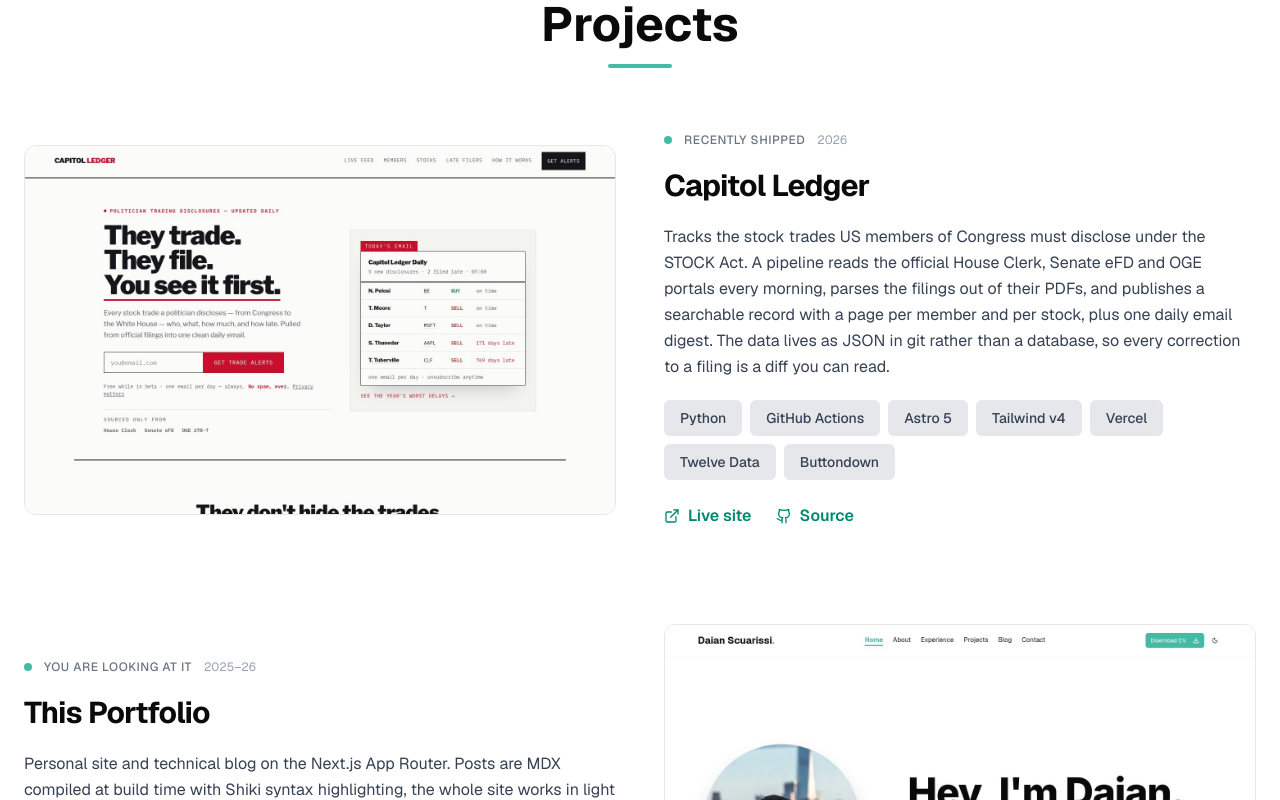
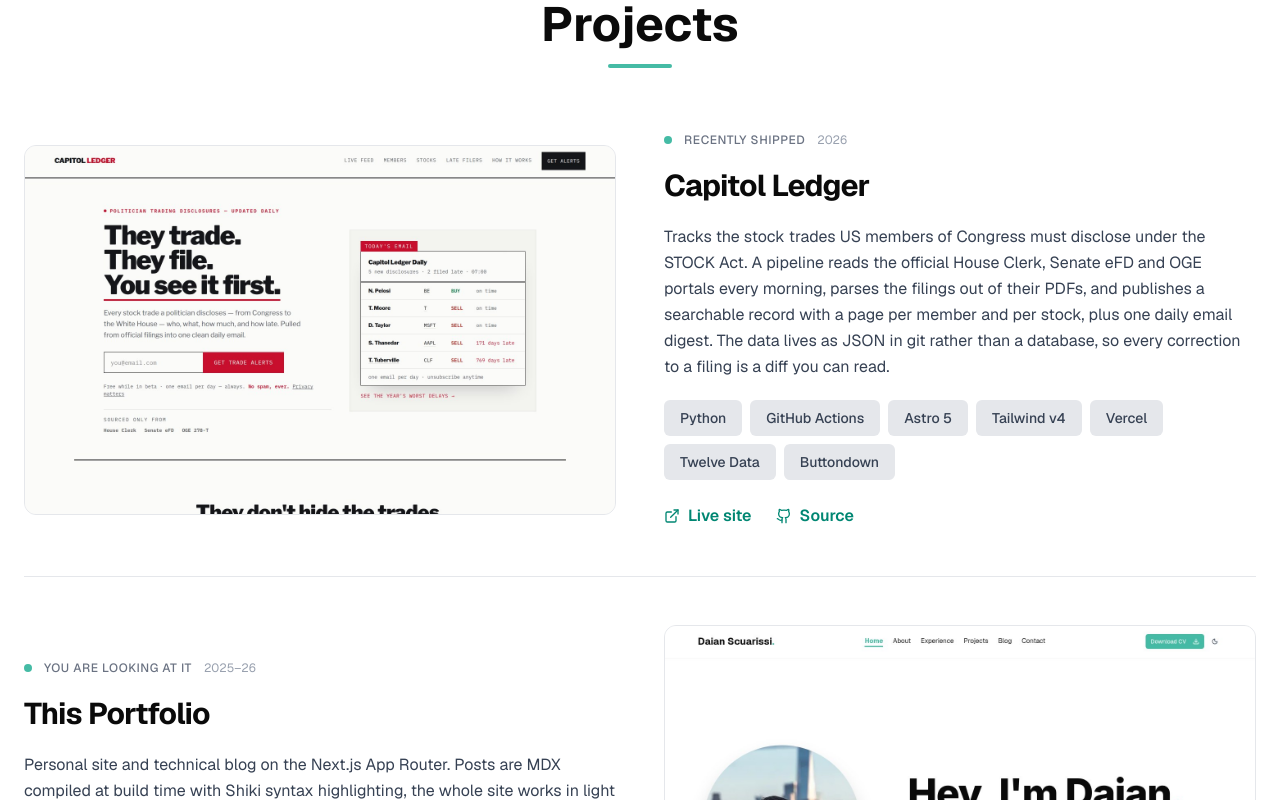
Before and after one commit to SDaian/ds-theme-portfolio, a Next.js app: page / in a window 1280 px wide. Shown: the part 3320-4120 px from the top of the page. Built offline with nearby package versions, Linux system fonts and the light colour scheme.

Commit message:
feat: separate projects with a divider

```diff
--- a/src/app/projects/page.tsx
+++ b/src/app/projects/page.tsx
@@ -1,3 +1,5 @@
+import { Fragment } from 'react';
+
 import { PROJECT_ITEMS } from '@/components/Projects/Data/ProjectItems';
 import { ProjectCard } from '@/components/Projects/Components/ProjectCard';
 import { pageMetadata } from '@/lib/site-metadata';
@@ -23,9 +25,13 @@
         <p className='mx-auto max-w-2xl text-gray-600 dark:text-gray-400'>{description}</p>
       </header>
 
-      <div className='flex flex-col gap-16 md:gap-24'>
+      {/* Half the old gap on each side of the divider keeps the same total spacing. */}
+      <div className='flex flex-col gap-8 md:gap-12'>
         {PROJECT_ITEMS.map((project, i) => (
-          <ProjectCard key={project.slug} headingLevel='h2' index={i} project={project} />
+          <Fragment key={project.slug}>
+            {i > 0 && <hr className='border-gray-200 dark:border-gray-700' />}
+            <ProjectCard headingLevel='h2' index={i} project={project} />
+          </Fragment>
         ))}
       </div>
     </div>
--- a/src/components/Projects/Components/ProjectsSection.tsx
+++ b/src/components/Projects/Components/ProjectsSection.tsx
@@ -1,4 +1,5 @@
 'use client';
+import { Fragment } from 'react';
 import Link from 'next/link';
 import { ArrowRight } from 'lucide-react';
 
@@ -21,11 +22,15 @@
           <div className='bg-brand mx-auto h-1 w-16 rounded-full' />
         </header>
 
-        <div className='flex flex-col gap-16 md:gap-24'>
+        {/* Half the old gap on each side of the divider keeps the same total spacing. */}
+        <div className='flex flex-col gap-8 md:gap-12'>
           {featured.map((project, i) => (
-            <Reveal key={project.slug} index={i} width='100%'>
-              <ProjectCard index={i} project={project} />
-            </Reveal>
+            <Fragment key={project.slug}>
+              {i > 0 && <hr className='border-gray-200 dark:border-gray-700' />}
+              <Reveal index={i} width='100%'>
+                <ProjectCard index={i} project={project} />
+              </Reveal>
+            </Fragment>
           ))}
         </div>
 
```
